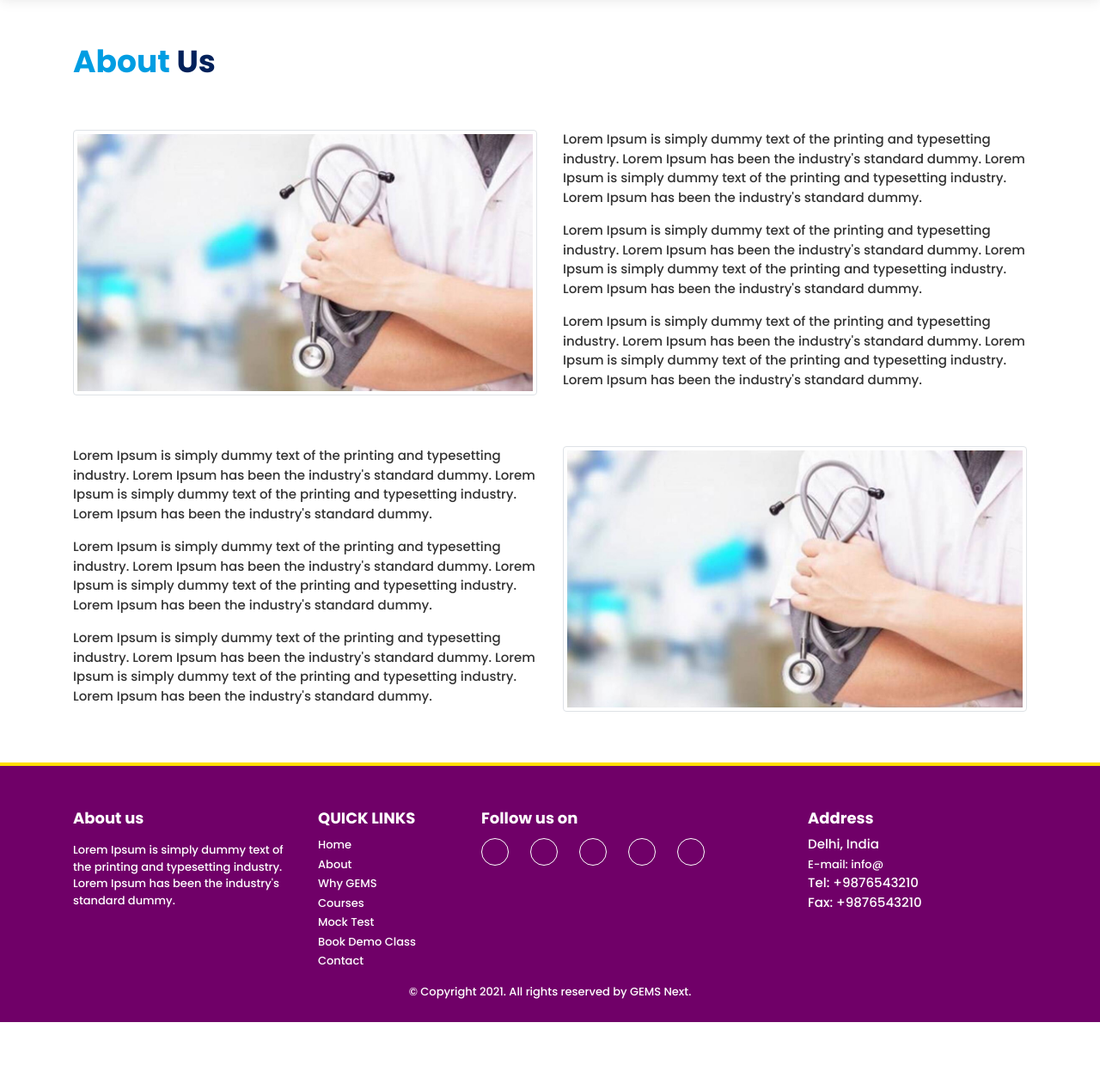
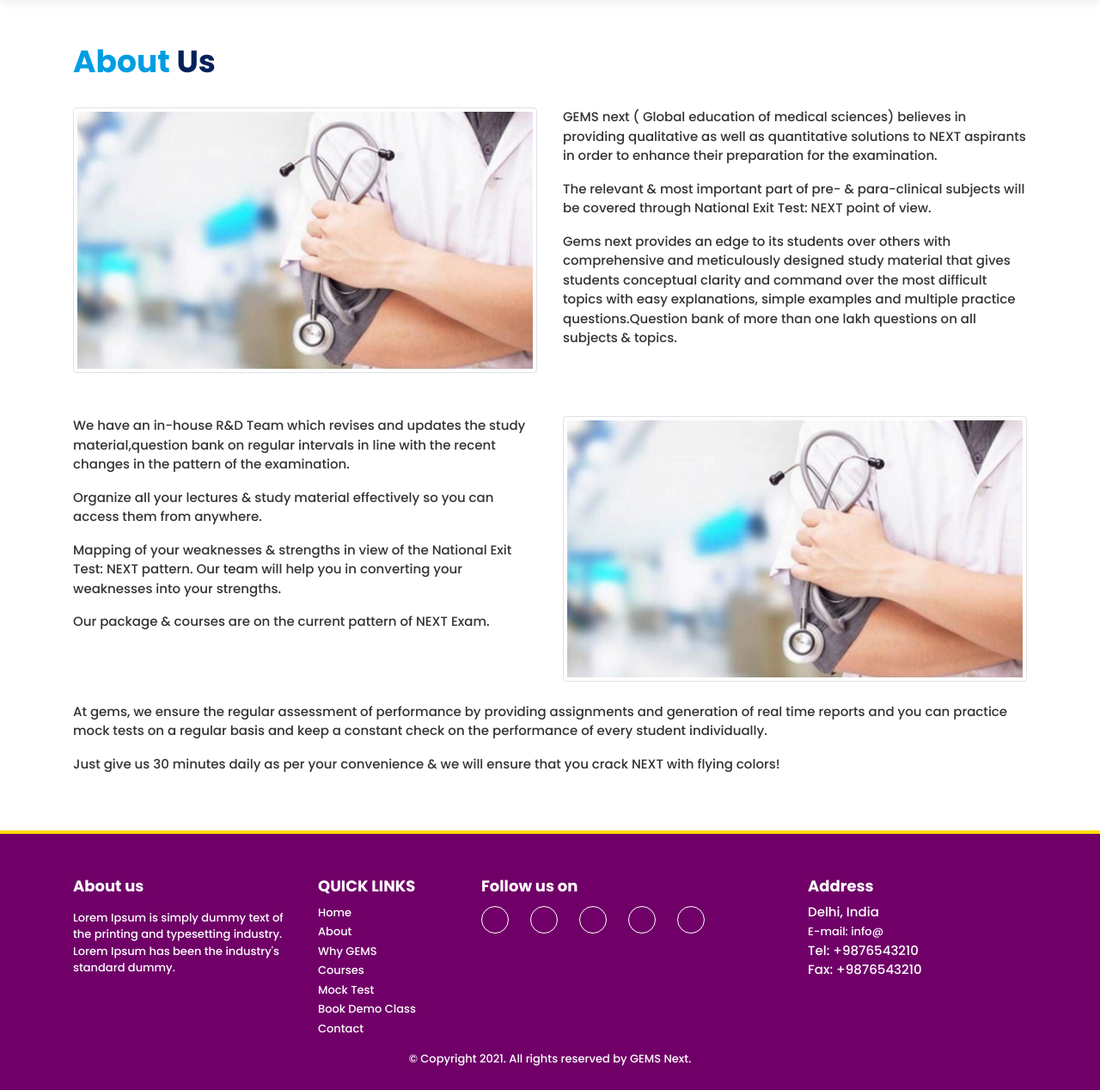
Before and after one commit to rohitvermadesigner/mylecture-frontend, a PHP site: page /about.php in a window 1280 px wide. Shown: the part 186-1454 px from the top of the page at 86% size. Before the commit the page ends 1375 px from the top, so only its background shows below. Run offline with PHP 8.4, Linux system fonts and the light colour scheme; some libraries are stand-ins or nearby versions.

Commit message:
about us content

```diff
--- a/about.php
+++ b/about.php
@@ -9,25 +9,22 @@
 
     <section class="common-section">
         <div class="container">
-            <h2 class="title-primary">About <span>Us</span> </h2>
-        </div>
-    </section>
-
-    <section class="common-section pt-0">
-        <div class="container">
             <div class="row">
+                <div class="col-md-12 mb-4">
+                    <h2 class="title-primary">About <span>Us</span> </h2>
+                </div>
                 <div class="col-md-6">
                     <img src="assets/images/next-pg.jpg" alt="" class="img-thumbnail" />
                 </div>
                 <div class="col-md-6">
                     <p>
-                        Lorem Ipsum is simply dummy text of the printing and typesetting industry. Lorem Ipsum has been the industry's standard dummy. Lorem Ipsum is simply dummy text of the printing and typesetting industry. Lorem Ipsum has been the industry's standard dummy.
+                        GEMS next ( Global education of medical sciences) believes in providing qualitative as well as quantitative solutions to NEXT aspirants in order to enhance their preparation for the examination.
                     </p>
                     <p>
-                        Lorem Ipsum is simply dummy text of the printing and typesetting industry. Lorem Ipsum has been the industry's standard dummy. Lorem Ipsum is simply dummy text of the printing and typesetting industry. Lorem Ipsum has been the industry's standard dummy.
+                        The relevant & most important part of pre- & para-clinical subjects will be covered through National Exit Test: NEXT point of view.
                     </p>
                     <p>
-                        Lorem Ipsum is simply dummy text of the printing and typesetting industry. Lorem Ipsum has been the industry's standard dummy. Lorem Ipsum is simply dummy text of the printing and typesetting industry. Lorem Ipsum has been the industry's standard dummy.
+                        Gems next provides an edge to its students over others with comprehensive and meticulously designed study material that gives students conceptual clarity and command over the most difficult topics with easy explanations, simple examples and multiple practice questions.Question bank of more than one lakh questions on all subjects & topics.
                     </p>
                 </div>
             </div>
@@ -41,17 +38,29 @@
             <div class="row">
                 <div class="col-md-6">
                     <p>
-                        Lorem Ipsum is simply dummy text of the printing and typesetting industry. Lorem Ipsum has been the industry's standard dummy. Lorem Ipsum is simply dummy text of the printing and typesetting industry. Lorem Ipsum has been the industry's standard dummy.
+                        We have an in-house R&D Team which revises and updates the study material,question bank on regular intervals in line with the recent changes in the pattern of the examination.
                     </p>
                     <p>
-                        Lorem Ipsum is simply dummy text of the printing and typesetting industry. Lorem Ipsum has been the industry's standard dummy. Lorem Ipsum is simply dummy text of the printing and typesetting industry. Lorem Ipsum has been the industry's standard dummy.
+                        Organize all your lectures & study material effectively so you can access them from anywhere.
                     </p>
                     <p>
-                        Lorem Ipsum is simply dummy text of the printing and typesetting industry. Lorem Ipsum has been the industry's standard dummy. Lorem Ipsum is simply dummy text of the printing and typesetting industry. Lorem Ipsum has been the industry's standard dummy.
+                        Mapping of your weaknesses & strengths in view of the National Exit Test: NEXT pattern. Our team will help you in converting your weaknesses into your strengths.
+                    </p>
+                    <p>
+                        Our package & courses are on the current pattern of NEXT Exam.
                     </p>
                 </div>
                 <div class="col-md-6">
                     <img src="assets/images/next-pg.jpg" alt="" class="img-thumbnail" />
+                </div>
+                <div class="col-md-12 mt-4">
+                    <p>
+                        At gems, we ensure the regular assessment of performance by providing assignments and generation of real time reports and you can practice mock tests on a regular basis and keep a constant check on the performance of every student individually.
+                    </p>
+                    <p>
+                        Just give us 30 minutes daily as per your convenience & we will ensure that you crack NEXT with flying colors!
+                    </p>
+
                 </div>
             </div>
 
```
